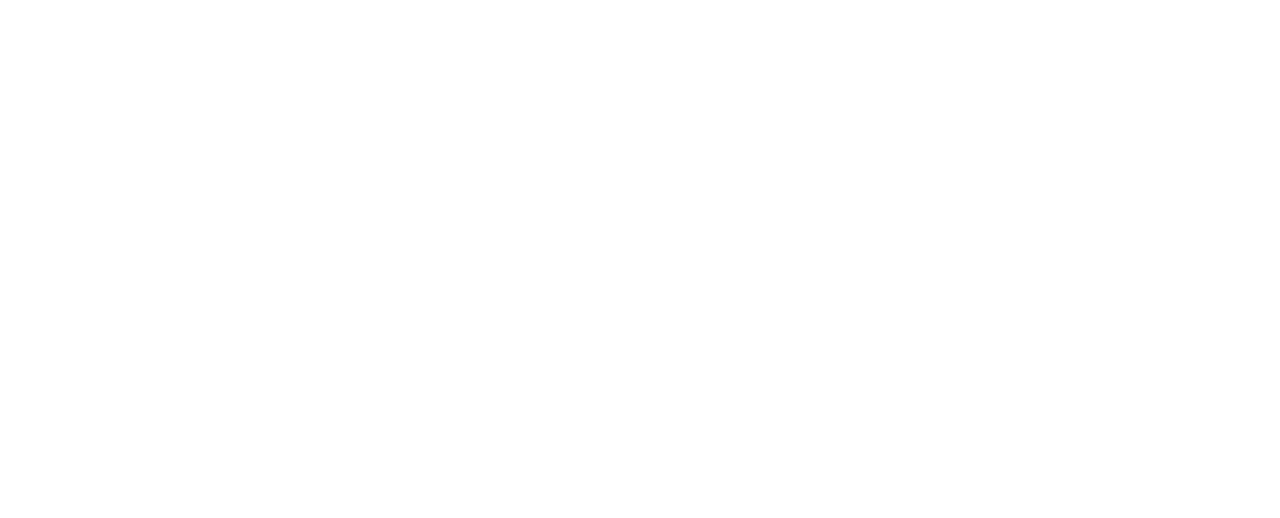
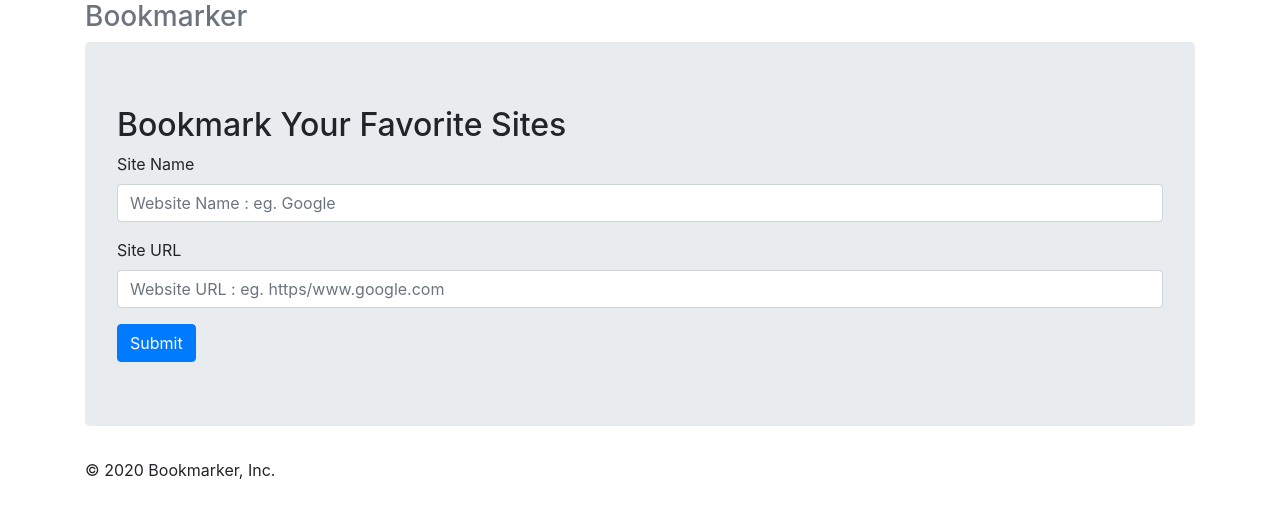
Before and after one commit to Rohan-Shakya/vanilla-javascript-projects, a website: page 9. Site BookMarker/index.html in a window 1280 px wide. Drawn offline with nearby package versions, Linux system fonts and the light colour scheme.

Commit message:
Bookmarker => adde html part

```diff
--- a/9. Site BookMarker/index.html
+++ b/9. Site BookMarker/index.html
@@ -10,6 +10,47 @@
     <link rel="stylesheet" href="./css/style.css" />
   </head>
   <body>
+    <!-- main container -->
+    <div class="container">
+      <div class="header clearfix">
+        <h3 class="text-muted">Bookmarker</h3>
+      </div>
+      <div class="jumbotron">
+        <h2>Bookmark Your Favorite Sites</h2>
+        <form id="myForm">
+          <div class="form-group">
+            <label>Site Name</label>
+            <input
+              type="text"
+              class="form-control"
+              id="siteName"
+              placeholder="Website Name : eg. Google"
+            />
+          </div>
+          <div class="form-group">
+            <label>Site URL</label>
+            <input
+              type="text"
+              class="form-control"
+              id="siteUrl"
+              placeholder="Website URL : eg. https/www.google.com"
+            />
+          </div>
+          <button type="submit" class="btn btn-primary">Submit</button>
+        </form>
+      </div>
+      <div class="row marketing">
+        <div class="col-lg-12">
+          <div id="bookmarkerResults"></div>
+        </div>
+      </div>
+
+      <!-- footer -->
+      <footer class="footer">
+        <p>&copy; 2020 Bookmarker, Inc.</p>
+      </footer>
+    </div>
+
     <!-- ############ JAVASCRIPT ############ -->
 
     <script
```
